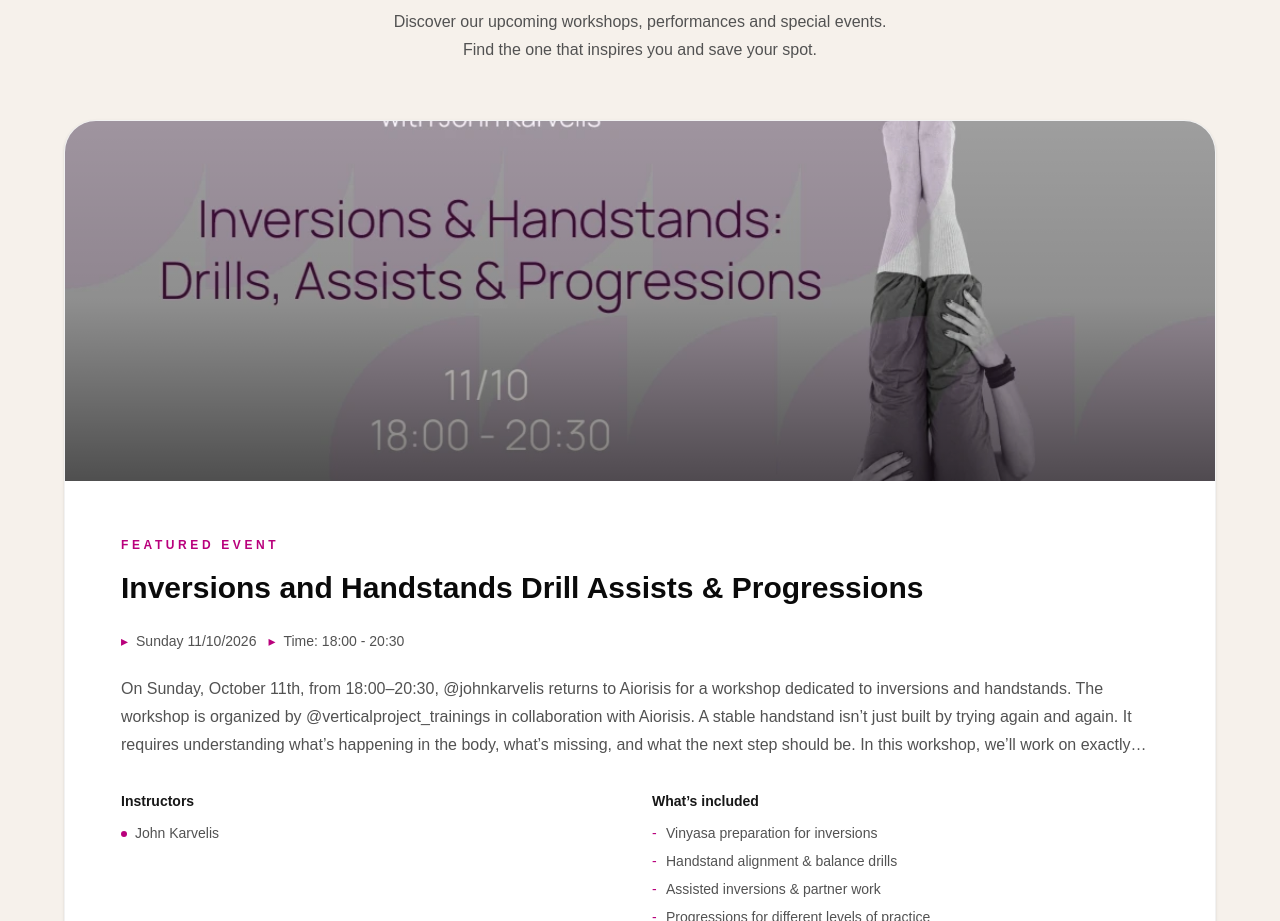
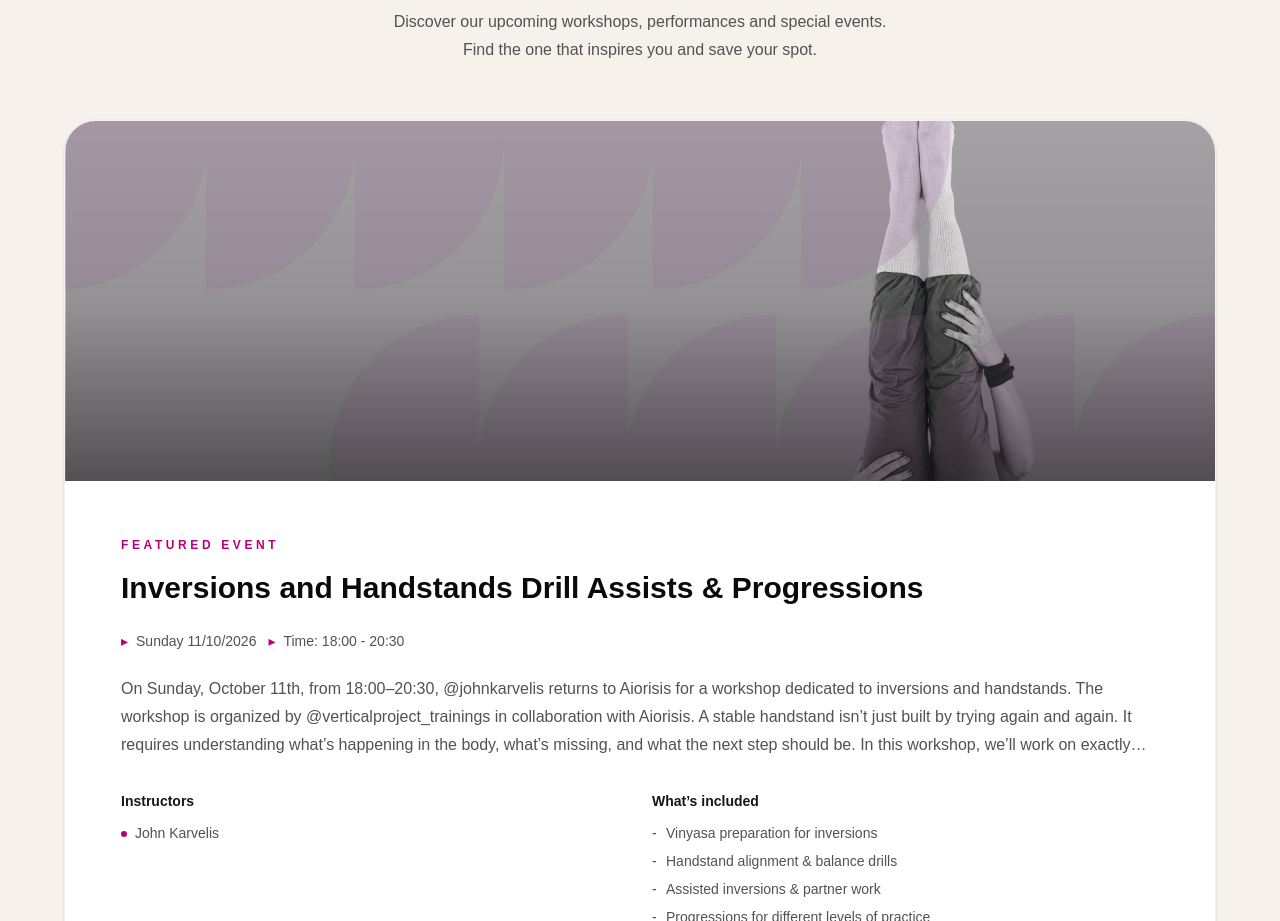
Before and after one commit to Tsagiannoudis/aiorisis, a Next.js app: page /en/events in a window 1280 px wide. Shown: the part 980-1901 px from the top of the page. Built offline with nearby package versions, Linux system fonts and the light colour scheme; no server answers.

Commit message:
update the event of inversions

```diff
--- a/data/EventData.ts
+++ b/data/EventData.ts
@@ -2193,7 +2193,7 @@ You don’t need to have a stable handstand already to participate.`,
       en: ``,
 
     },
-    image: "/events/inversions-and-hanstands-drill-assists-progressions-october-2026.webp",
+    image: "/events/inversions-and-hanstands-drill-assists-and-progressions-october-2026.webp",
     googleFormLink: "https://docs.google.com/forms/d/e/1FAIpQLSc4t-xDpD3v1kp8RmYJiSX6odEvPCAAyYzaDH0fdpTQj7QtcA/viewform?usp=header",
   },
 ];
```
Also changed, not shown: public/events/inversions-and-hanstands-drill-assists-and-progressions-october-2026.webp (added), public/events/inversions-and-hanstands-drill-assists-progressions-october-2026.webp (deleted).
